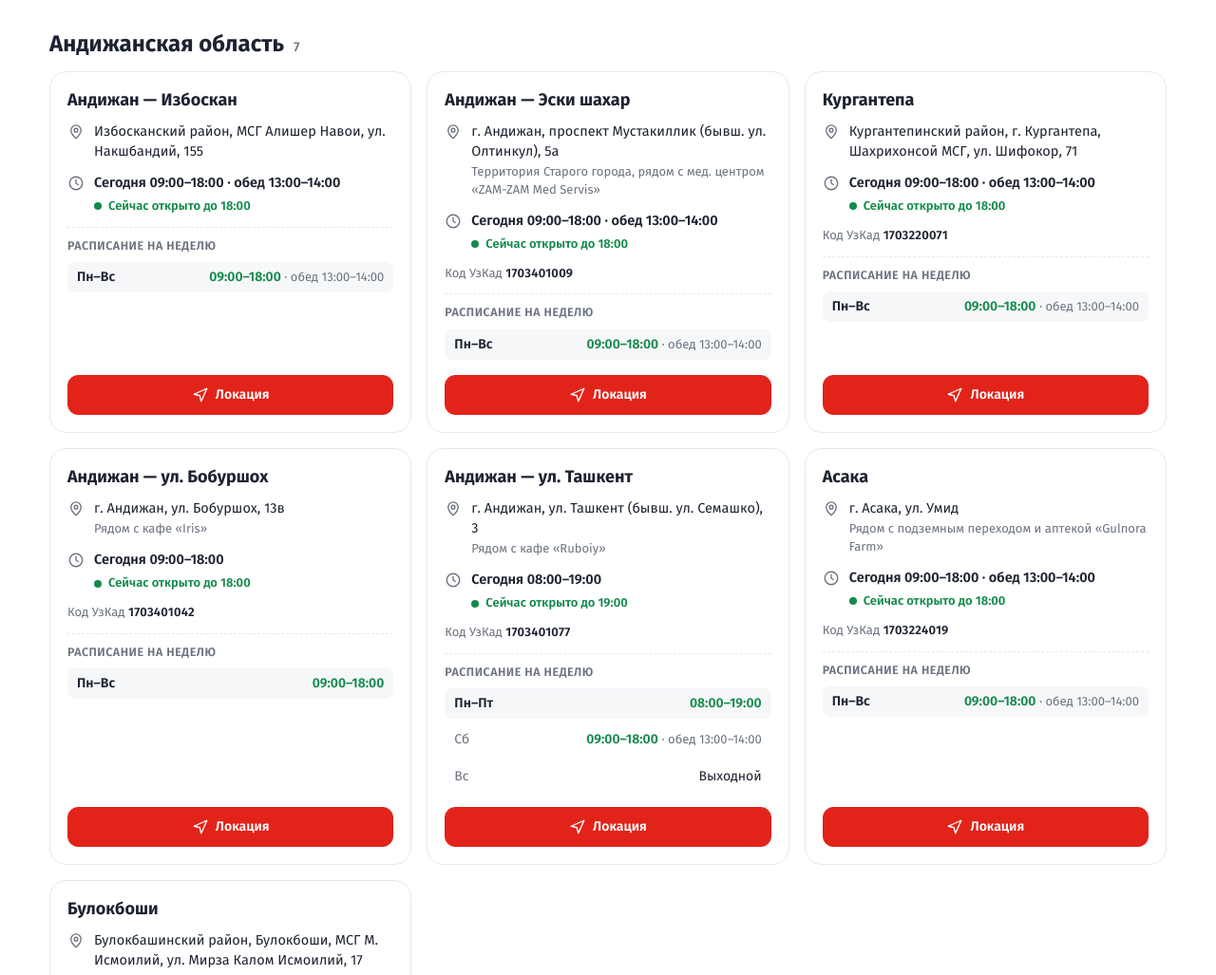
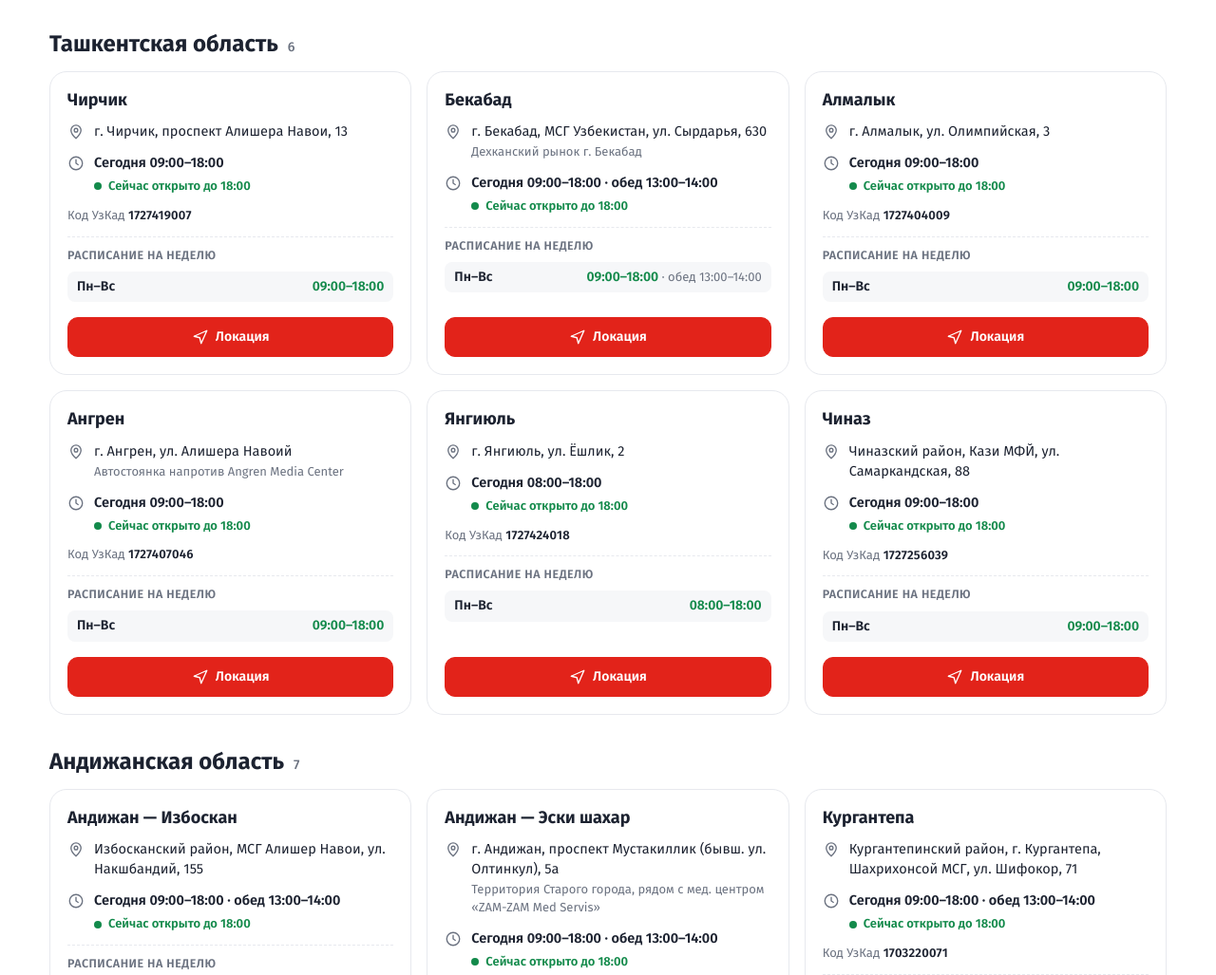
Before and after one commit to vallgart/mobiuz-office-ru, a plain HTML site: page index.html in a window 1280 px wide. Shown: the part 1908-2935 px from the top of the page at 95% size. Drawn offline with Linux system fonts and the light colour scheme.

Commit message:
Add files via upload

```diff
--- a/index.html
+++ b/index.html
@@ -214,7 +214,7 @@
   Поля:
     active    true — показывать, false — скрыть офис (удалять не нужно)
     name      название карточки
-    region    область (так же пишется во всех офисах области; для Ташкента — «Ташкент»). Порядок областей в списке = порядок первых офисов
+    region    область (так же пишется во всех офисах области; для Ташкента — «Ташкент»). Порядок регионов на странице задаётся автоматически: Ташкент, Ташкентская область, остальные по алфавиту
     city      город — для списка «Город»
     address   адрес
     landmark  ориентир (необязательно, можно "")
@@ -1026,6 +1026,13 @@
   var state = { q: '', region: 'all', city: 'all', open: false, sun: false };
   var regions = [];
   D.forEach(function (o) { if (regions.indexOf(o.r) < 0) regions.push(o.r); });
+  // порядок регионов: Ташкент, Ташкентская область, затем остальные по алфавиту
+  var REGION_FIRST = ['Ташкент', 'Ташкентская область'];
+  regions.sort(function (a, b) {
+    var ia = REGION_FIRST.indexOf(a), ib = REGION_FIRST.indexOf(b);
+    if (ia >= 0 || ib >= 0) return (ia < 0 ? 99 : ia) - (ib < 0 ? 99 : ib);
+    return a.localeCompare(b, 'ru');
+  });
   D.forEach(function (o) { o.hay = norm([o.n, o.r, o.a, o.lm, o.k].join(' ')); });
 
   function readHash() {
```
